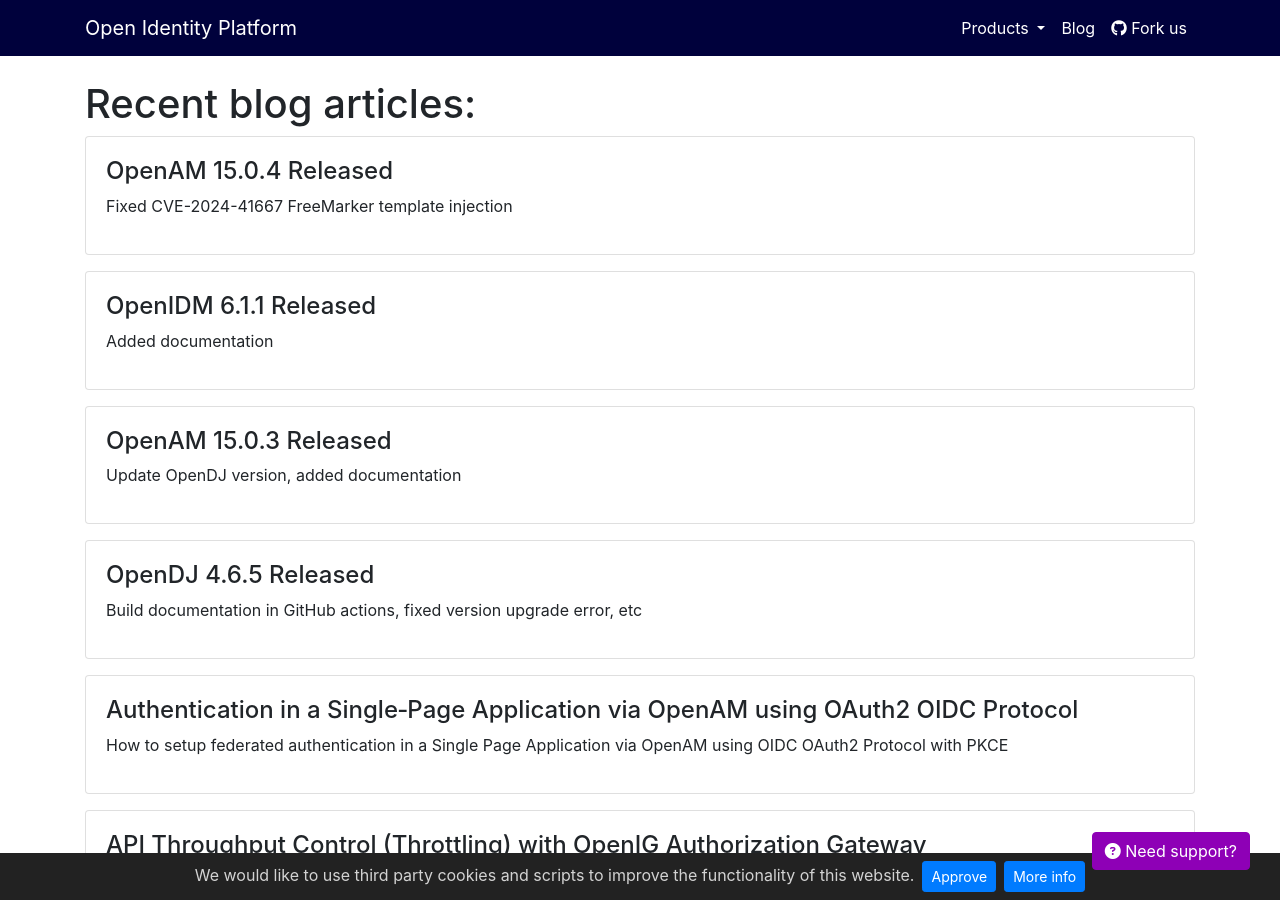
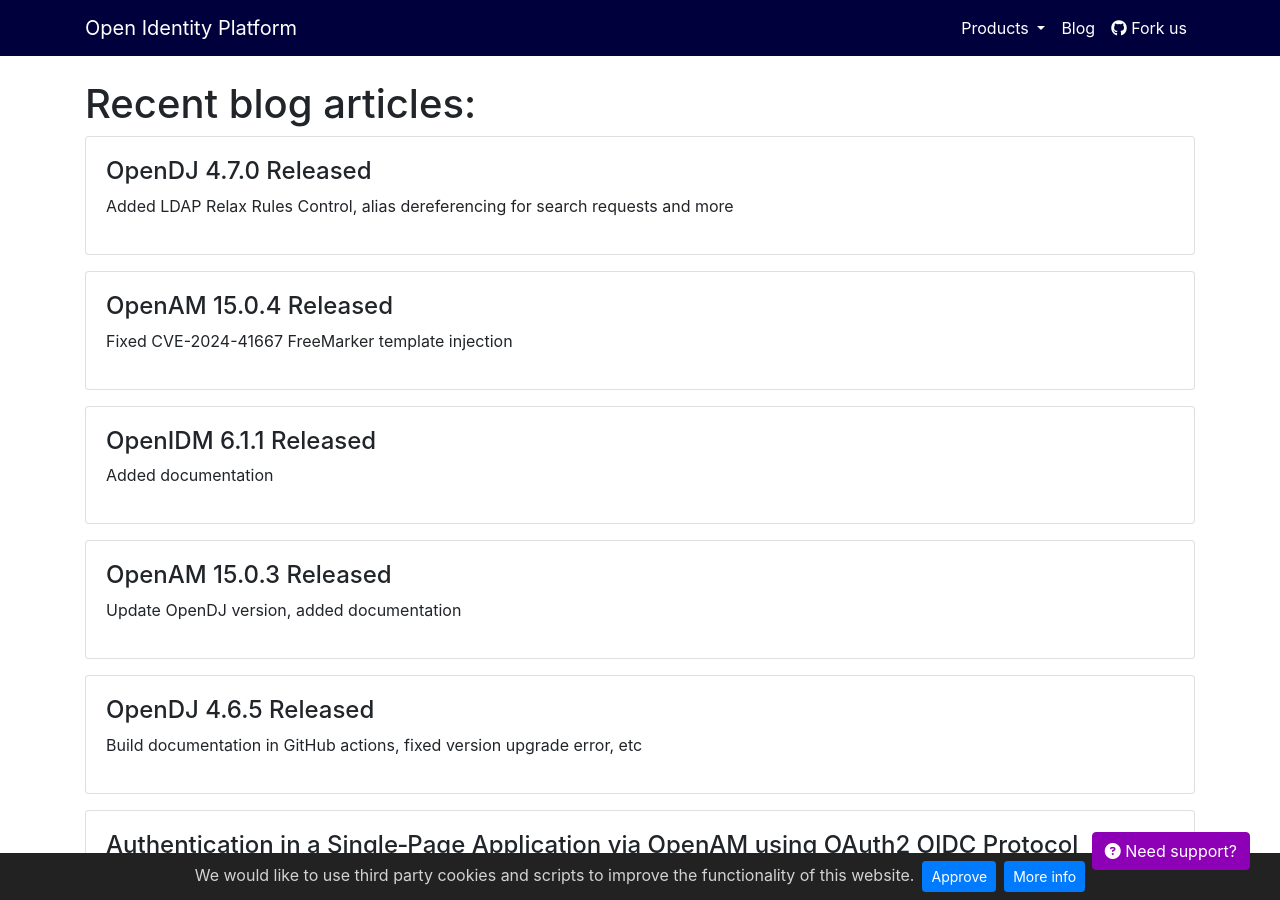
Before and after one commit to OpenIdentityPlatform/OpenIdentityPlatform.org, a Jekyll site: the page built from blog/index.html, in a window 1280 px wide and 900 px high. Built offline with Jekyll 4.4.1, drawn with Linux system fonts in a browser that asks for light colours; nearby versions of some CDN libraries; some of the changed lines change nothing that is shown.

Commit message:
OpenDJ 4.7.0 Released (#192)

```diff
--- a/_data/blogposts.yml
+++ b/_data/blogposts.yml
@@ -1,3 +1,7 @@
+-
+  title: 'OpenDJ 4.7.0 Released'
+  link: '/blog/opendj-4-7-0-released'
+  description: 'Added LDAP Relax Rules Control, alias dereferencing for search requests and more'
 -
   title: 'OpenAM 15.0.4 Released'
   link: '/blog/openam-15-0-4-released'
--- /dev/null
+++ b/blog/opendj-4-7-0-released.md
@@ -0,0 +1,30 @@
+---
+layout: home
+landing-title: "OpenDJ 4.7.0 Released"
+landing-title2: "OpenDJ 4.7.0 Released"
+description: Open Identity Community released OpenDJ v4.7.0
+keywords: 'OpenDJ, Directory Service, Directory Services, LDAP, Open Identity Platform, Cassandra, Relax Rules, alias dereferencing, release'
+imageurl: 'opendj-og.png'
+share-buttons: true
+canonical: https://github.com/OpenIdentityPlatform/OpenDJ/releases/tag/4.7.0
+---
+# OpenDJ 4.7.0 Released
+[Download](https://github.com/OpenIdentityPlatform/OpenDJ/releases/tag/4.7.0)
+
+## What's new
+* Added LDAP [Relax Rules Control](https://tools.ietf.org/html/draft-zeilenga-ldap-relax-03)
+* Added [alias dereferencing](https://docs.oracle.com/cd/E21043_01/oid.1111/e10029/oid_alias_entries.htm) for search requests
+* Added Apache Cassandra keyspace property `-Dkeyspace=ldap_opendj`
+
+## Fixed bugs
+* Fixed [RFC3671](https://datatracker.ietf.org/doc/html/rfc3671): collective attribute values should be merged. Virtuals with other virtuals and real values
+* Fixed incorrect entry-Based ACIs is defined with only "deny" permission without "allow"
+* Fixed control panel schema errors in remote mode
+
+Full chageset ([more details](https://github.com/OpenIdentityPlatform/OpenDJ/compare/4.6.5...4.7.0))
+
+## Thanks for the contibutions
+
+<i id="vharseko"><i>1. <a href="https://github.com/vharseko" target="_blank">Valery Kharseko</a></i>
+
+<i id="maximthomas"><i>2. <a href="https://github.com/maximthomas" target="_blank">Maxim Thomas</a></i>
```
